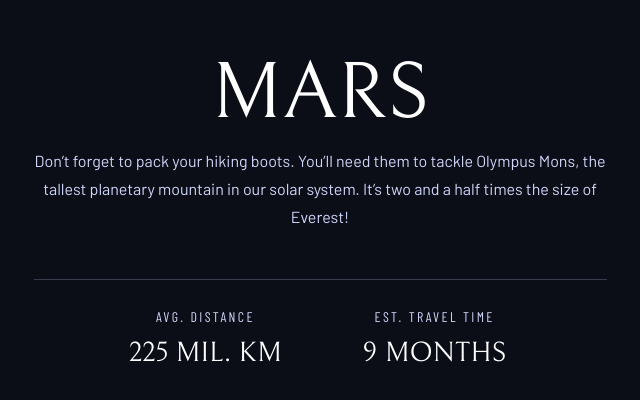
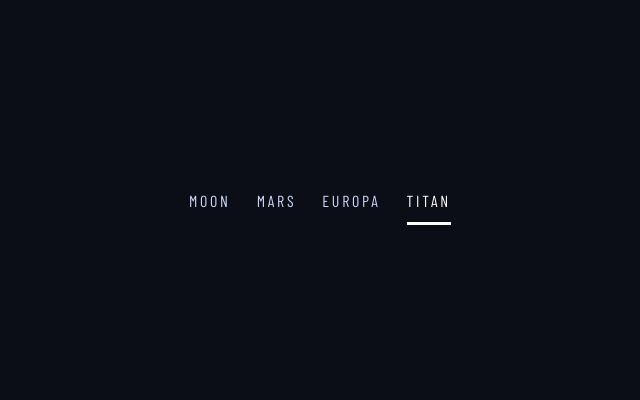
Before and after one commit to johnnygerard/fem-space-tourism-multi-page-website, an Angular app: page /technology in a window 1280 px wide. Shown: the part 192-592 px from the top of the page, without its empty margins (320-960 px from the left). Built offline with nearby package versions, Linux system fonts and the light colour scheme.

Commit message:
feat: destination selector component (#22)

```diff
--- a/src/app/app.component.html
+++ b/src/app/app.component.html
@@ -1 +1 @@
-<app-description />
+<app-selector />
--- a/src/app/destination/description/description.component.ts
+++ b/src/app/destination/description/description.component.ts
@@ -20,29 +20,29 @@ export class DescriptionComponent {
   constructor(private readonly selection: SelectionService) {
     const texts: Text[] = [];
 
-    texts[Destination.MOON] = {
-      name: 'Moon',
+    texts[Destination.Moon] = {
+      name: Destination[Destination.Moon],
       description: `See our planet as you’ve never seen it before. A perfect relaxing trip away to help regain perspective and come back refreshed. While you’re there, take in some history by visiting the Luna 2 and Apollo 11 landing sites.`,
       distance: '384,400 km',
       travelTime: '3 days',
     };
 
-    texts[Destination.MARS] = {
-      name: 'Mars',
+    texts[Destination.Mars] = {
+      name: Destination[Destination.Mars],
       description: `Don’t forget to pack your hiking boots. You’ll need them to tackle Olympus Mons, the tallest planetary mountain in our solar system. It’s two and a half times the size of Everest!`,
       distance: '225 mil. km',
       travelTime: '9 months',
     };
 
-    texts[Destination.EUROPA] = {
-      name: 'Europa',
+    texts[Destination.Europa] = {
+      name: Destination[Destination.Europa],
       description: `The smallest of the four Galilean moons orbiting Jupiter, Europa is a winter lover’s dream. With an icy surface, it’s perfect for a bit of ice skating, curling, hockey, or simple relaxation in your snug wintery cabin.`,
       distance: '628 mil. km',
       travelTime: '3 years',
     };
 
-    texts[Destination.TITAN] = {
-      name: 'Titan',
+    texts[Destination.Titan] = {
+      name: Destination[Destination.Titan],
       description: `The only moon known to have a dense atmosphere other than Earth, Titan is a home away from home (just a few hundred degrees colder!). As a bonus, you get striking views of the Rings of Saturn.`,
       distance: '1.6 bil. km',
       travelTime: '7 years',
--- a/src/app/destination/destination.module.ts
+++ b/src/app/destination/destination.module.ts
@@ -4,18 +4,20 @@ import { SharedModule } from '../shared/shared.module';
 import { HeroComponent } from './hero/hero.component';
 import { SELECTION_TOKEN, SelectionService } from '../selection.service';
 import { DescriptionComponent } from './description/description.component';
+import { SelectorComponent } from './selector/selector.component';
 
 @NgModule({
   declarations: [
     HeroComponent,
-    DescriptionComponent
+    DescriptionComponent,
+    SelectorComponent
   ],
   imports: [
     CommonModule,
     SharedModule
   ],
   exports: [
-    DescriptionComponent
+    SelectorComponent
   ],
   providers: [
     SelectionService,
--- /dev/null
+++ b/src/app/destination/selector/selector.component.html
@@ -0,0 +1,5 @@
+<label *ngFor="let label of labels; index as i">
+  <input type="radio" name="destination" (change)="destination = i"
+      [checked]="destination === i" hidden>
+  <span class="label">{{ label }}</span>
+</label>
--- /dev/null
+++ b/src/app/destination/selector/selector.component.scss
@@ -0,0 +1,30 @@
+@use 'index' as *;
+
+:host {
+  display: flex;
+  gap: 26rem;
+}
+
+:checked+.label {
+  border-bottom: 3px solid map-get($palette, 'white');
+  color: map-get($palette, 'white');
+}
+
+.label {
+  display: block;
+  cursor: pointer;
+  font-family: Barlow Condensed;
+  text-transform: uppercase;
+  color: map-get($palette, 'accent');
+  padding-bottom: 12rem;
+  font-size: 16rem;
+  line-height: 19rem;
+  letter-spacing: 2.7rem;
+
+  @include mobile {
+    padding-bottom: 8rem;
+    font-size: 14rem;
+    line-height: 17rem;
+    letter-spacing: 2.36rem;
+  }
+}
--- /dev/null
+++ b/src/app/destination/selector/selector.component.ts
@@ -0,0 +1,23 @@
+import { Component } from '@angular/core';
+import { Destination } from '../destination.enum';
+import { SelectionService } from 'src/app/selection.service';
+
+@Component({
+  selector: 'app-selector',
+  templateUrl: './selector.component.html',
+  styleUrls: ['./selector.component.scss']
+})
+export class SelectorComponent {
+  protected readonly labels = <readonly string[]>Object.values(Destination)
+    .filter(key => typeof key === 'string');
+
+  constructor(private readonly selection: SelectionService) { }
+
+  protected get destination(): Destination {
+    return this.selection.selected;
+  }
+
+  protected set destination(value: Destination) {
+    this.selection.selected = value;
+  }
+}
```
Also changed, not shown: src/app/destination/destination.enum.ts (+4 -4 lines), 1 other file (tests, documents, lock files or other folders).
